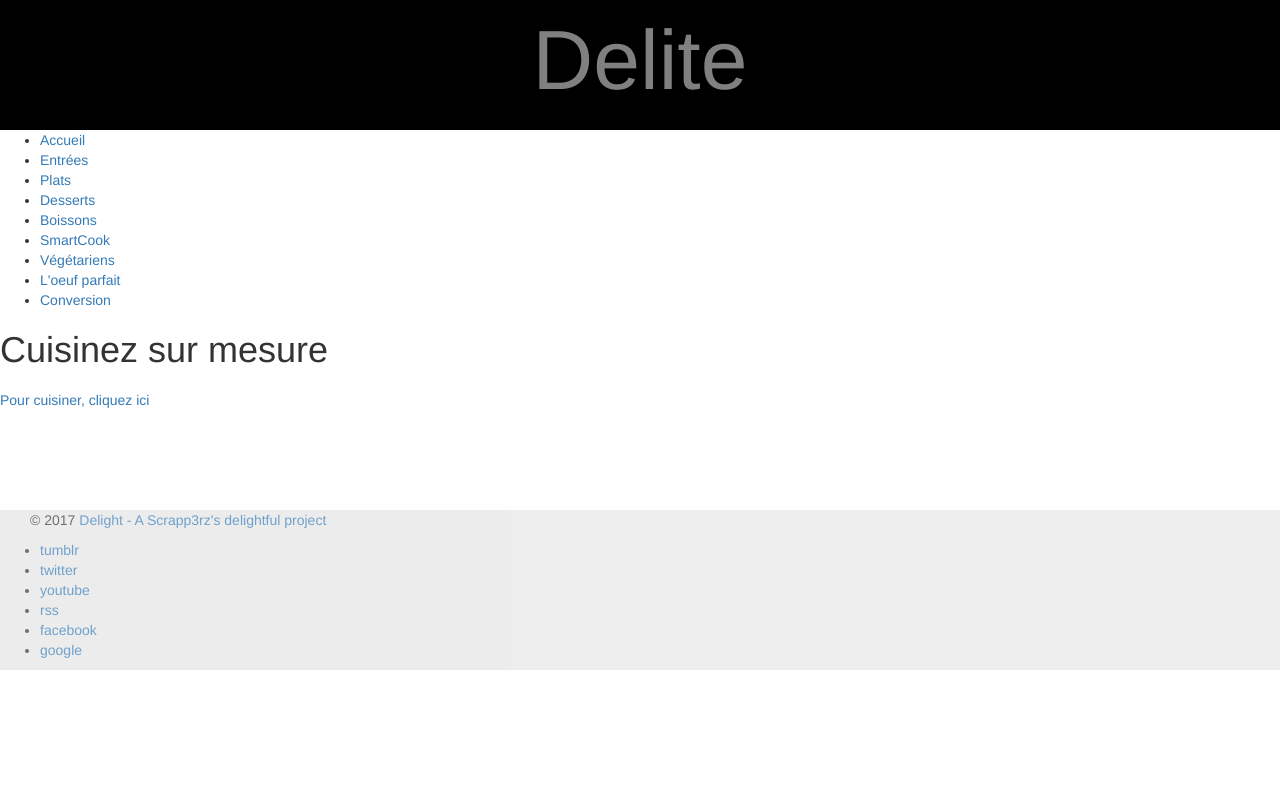
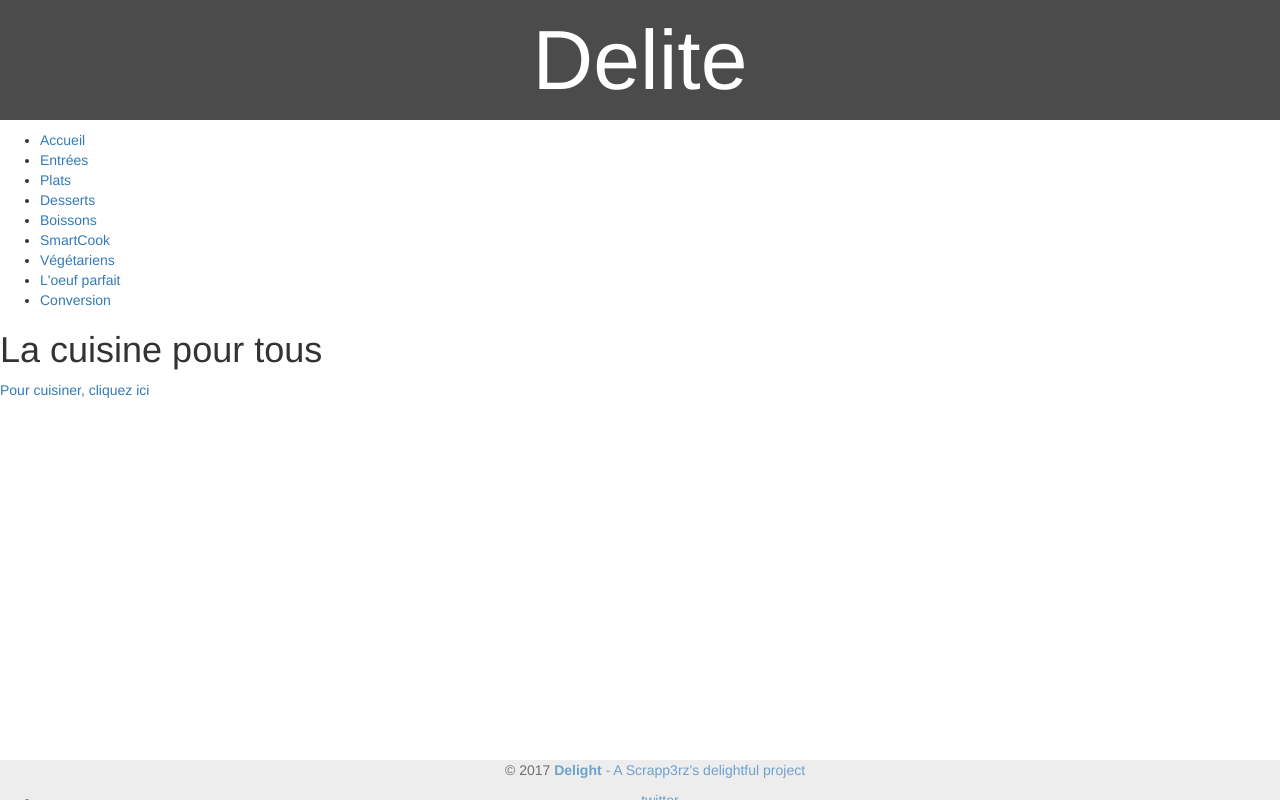
Before and after one commit to scrapp3rz/Delite, a PHP site: page / in a window 1280 px wide. Run offline with PHP 8.4, Linux system fonts and the light colour scheme.

Commit message:
modif pdp ressoc

```diff
--- a/entete.php
+++ b/entete.php
@@ -8,7 +8,7 @@
        <link rel="stylesheet" type="text/css" href="bootstrap.min.css">
 
     </head>
-    <div class="container-fluid" >
+    <div class="header " >
     	<p id="titresite">Delite</p>
     </div>
 
--- a/index.php
+++ b/index.php
@@ -10,9 +10,11 @@
     </head>
     <body>
    <?php  include("entete.php"); ?>
- <h1>Cuisinez sur mesure</h1>
+ <div class="slogan">
 
- <h2></h2>
+ <h1>La cuisine pour tous</h1>
+
+ </div>
 
 
 
--- a/piedDePage.php
+++ b/piedDePage.php
@@ -13,14 +13,12 @@
                         <a href="./"></a>
                     </h1>
                     <p class="copy">&#169; <span id="copyright-year"> 2017</span>
-                        <a href="index-6.html">Delight - A Scrapp3rz's delightful project</a>
+                        <a href="index-6.html"> <b><strong>Delight</strong></b> - A Scrapp3rz's delightful project</a>
                         <a rel="nofollow" href="   " target="le site à créer"> </a>
                     </p>
                     <ul class="inline-list">
-                        <li><a href="#" class="fa fa-tumblr-square wow fadeInLeft" data-wow-delay="0s">tumblr</a></li>
                         <li><a href="#" class="fa fa-twitter-square wow fadeInLeft" data-wow-delay=".15s">twitter</a></li>
                         <li><a href="#" class="fa fa-youtube wow fadeInLeft" data-wow-delay=".3s">youtube</a></li>
-                        <li><a href="#" class="fa fa-rss wow fadeInLeft" data-wow-delay=".45s">rss</a></li>
                         <li><a href="#" class="fa fa-facebook-square wow fadeInLeft" data-wow-delay=".6s">facebook</a></li>
                         <li><a href="#" class="fa fa-google-plus-square wow fadeInLeft" data-wow-delay=".75s">google</a></li>
                     </ul>
--- a/style.css
+++ b/style.css
@@ -1,28 +1,35 @@
 
 html {
   height: 100%;
+  width: 100%;
+  margin: 0;
+  padding: 0;
 }
 
 
 
 html body .container-fluid.body-content {
   position: absolute;
-  top: 50px;
-  bottom: 30px;
+  top: 7%;
+  bottom: 0;
   right: 0;
   left: 0;
   overflow-y: auto;
 }
 
+#slogan {
+    display: inline-flex;
+    text-align: center;
+}
 
-.container-fluid {
+.header {
 	background: black;
-	color: grey;
+	color: #fff;
 	height: 7%;
 	text-align: center;
-	font-size: 6em
-
-}
+	font-size: 6em;
+    opacity : 0.7;
+    }
 
 #nbconv {
 	background: #FFE9E9;
@@ -71,5 +78,11 @@ html body .container-fluid.body-content {
     background: #E5E5E5;
     background-color: #E5E5E5;
     opacity: 0.7;
+    position: fixed;
+    left: 0; right: 0; bottom: 0;
+    text-align: center;
+    list-style: none;
+
+  /*  font-size: 2em; */
 
 }
```
